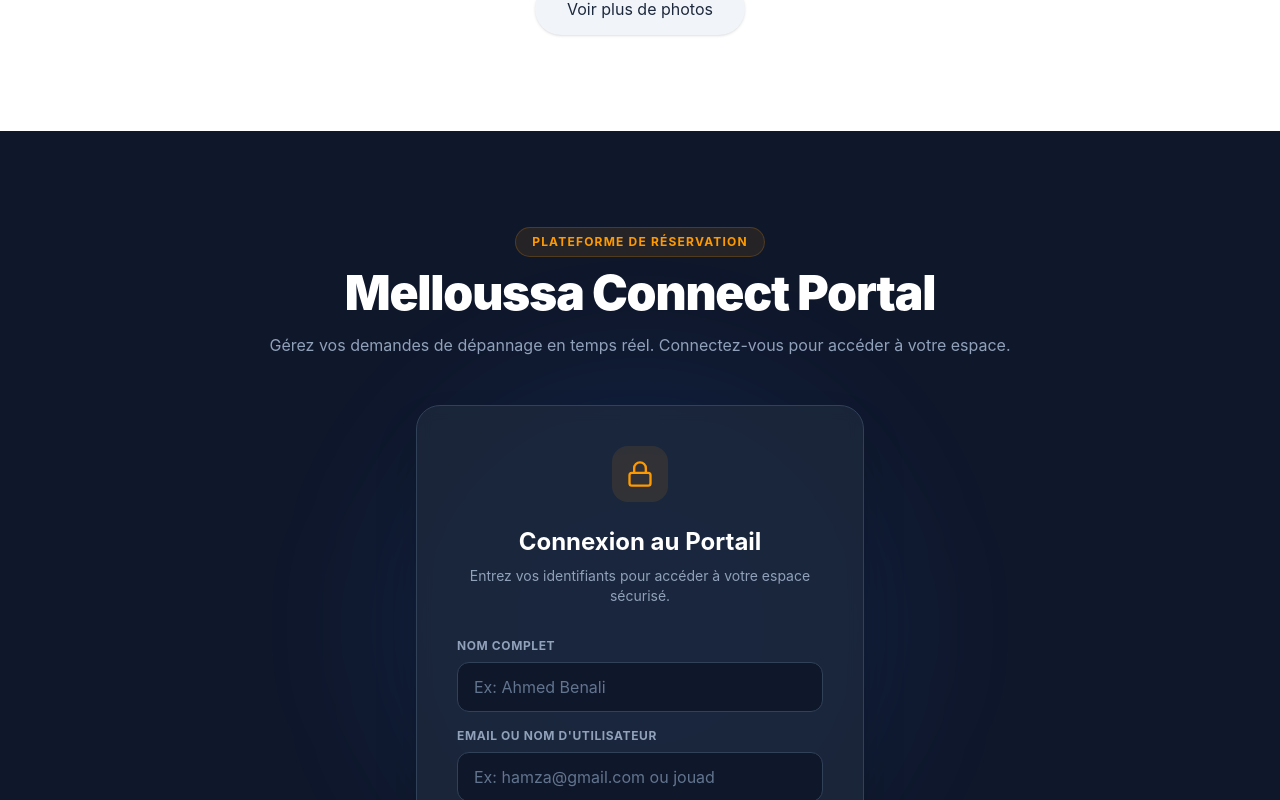
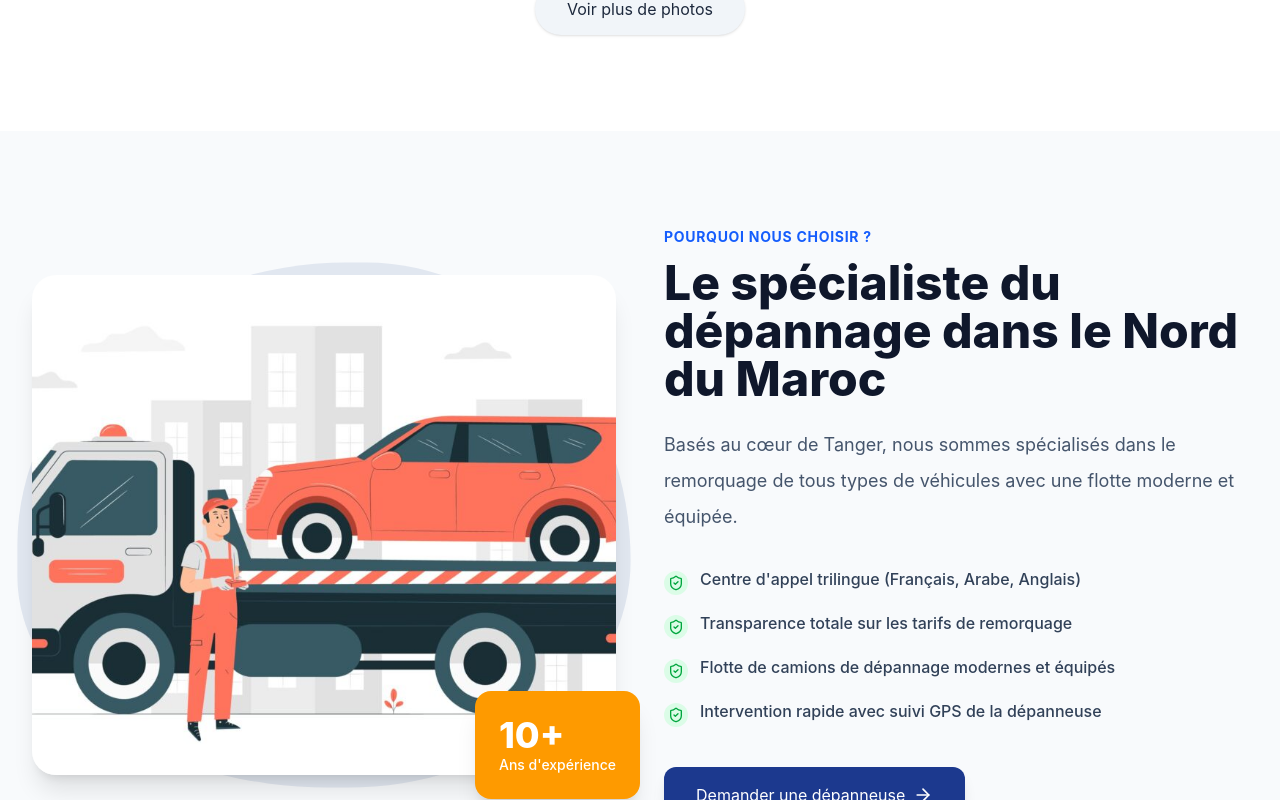
Before and after one commit to issmailelamraoui/depannage_tanger, a React (Vite) app in the folder assistance_tanger/: page / in a window 1280 px wide. Shown: the part 2420-3220 px from the top of the page. Built offline with nearby package versions, Linux system fonts and the light colour scheme.

Commit message:
Comment out PortalLogin component
Comment out the PortalLogin component in App.jsx

```diff
--- a/assistance_tanger/src/App.jsx
+++ b/assistance_tanger/src/App.jsx
@@ -940,7 +940,7 @@ export default function App() {
         </div>
       </section>
 
-      <PortalLogin t={t} onLogin={handleLogin} loginName={loginName} setLoginName={setLoginName} loginId={loginId} setLoginId={setLoginId} loginPass={loginPass} setLoginPass={setLoginPass} />
+      {/* <PortalLogin t={t} onLogin={handleLogin} loginName={loginName} setLoginName={setLoginName} loginId={loginId} setLoginId={setLoginId} loginPass={loginPass} setLoginPass={setLoginPass} /> */}
 
       <section id="about" className="relative overflow-hidden bg-slate-50 py-16 md:py-24">
         <div className="mx-auto grid max-w-7xl grid-cols-1 items-center gap-12 px-4 sm:px-6 lg:grid-cols-2 lg:px-8">
```
